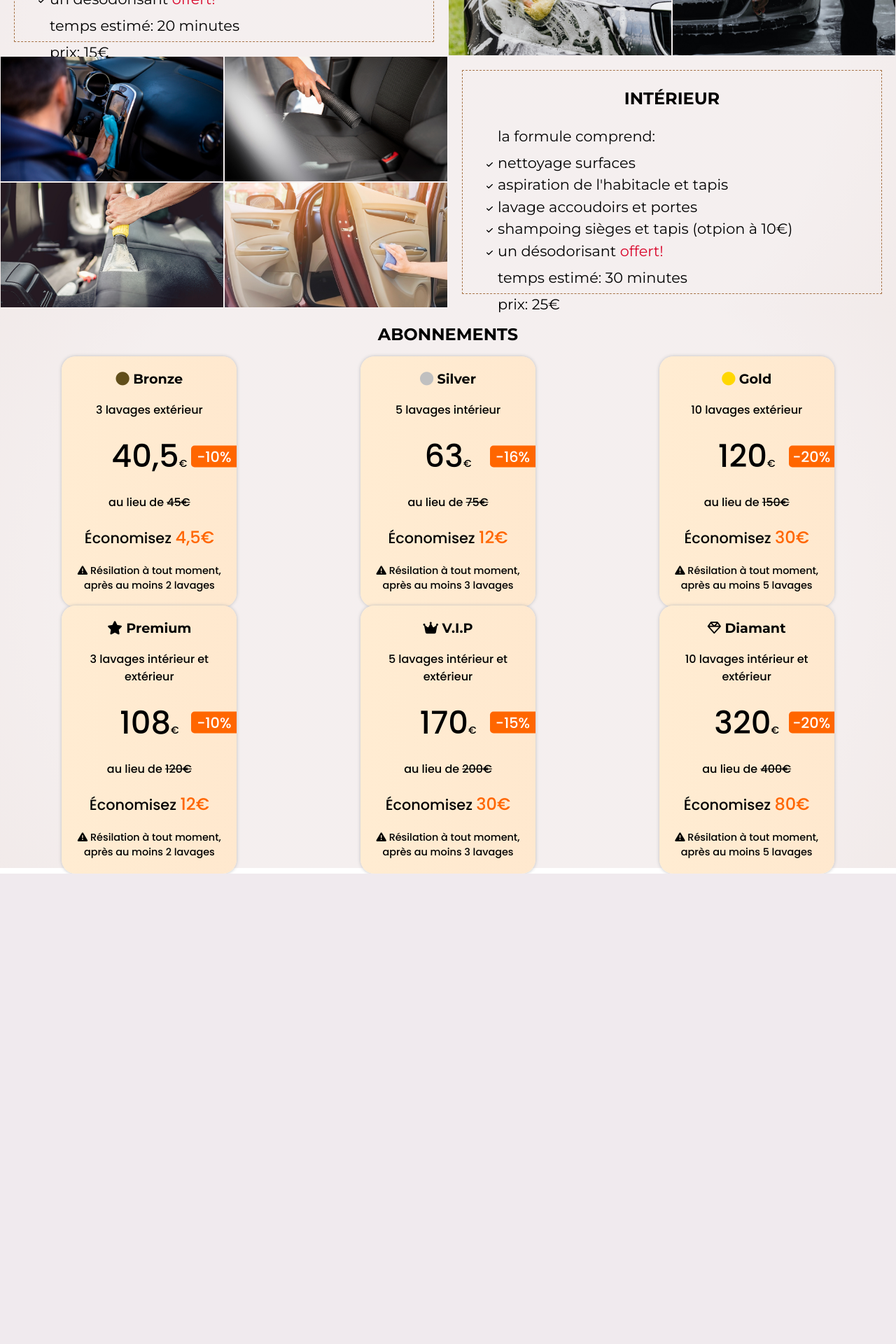
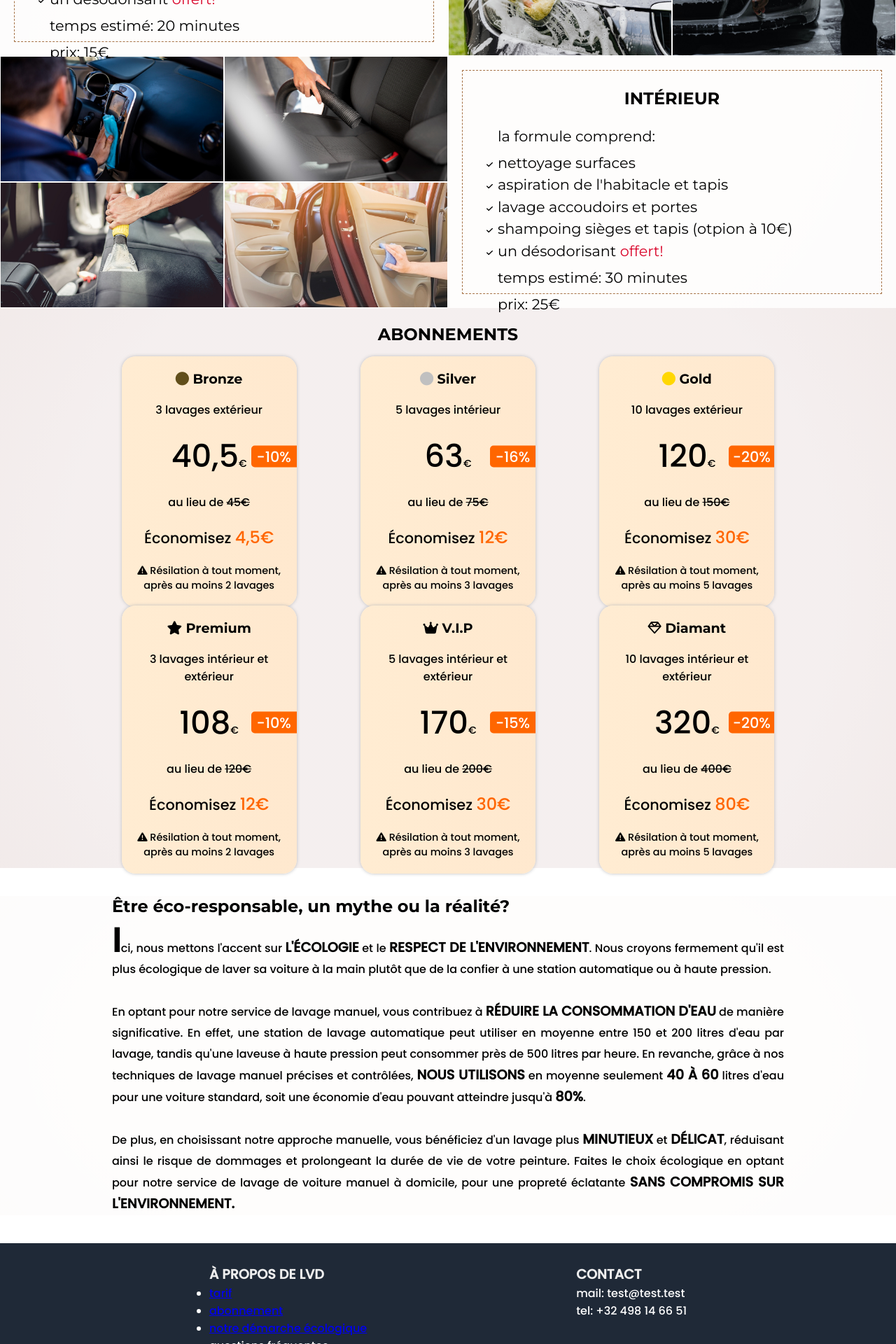
Before and after one commit to TerryHenrard/car-wash-from-home, a PHP site: page / in a window 1280 px wide. Shown: the part 1080-3000 px from the top of the page at 70% size. Before the commit the page ends 2328 px from the top, so only its background shows below. Run offline with PHP 8.4, Linux system fonts and the light colour scheme.

Commit message:
add section ecologie and footer

```diff
--- a/assets/styles/index.css
+++ b/assets/styles/index.css
@@ -172,6 +172,7 @@ header .header-text div .fa-solid {
 
 .tarif {
   min-width: 1000px;
+  background-color: #dcd9d4;
   background-image: radial-gradient(73% 147%, #eadfdf 59%, #ece2df 100%), radial-gradient(91% 146%, rgba(255, 255, 255, 0.5) 47%, rgba(0, 0, 0, 0.5) 100%);
   background-blend-mode: screen;
 }
@@ -259,8 +260,10 @@ header .header-text div .fa-solid {
 
 .abonnement {
   display: grid;
-  grid-template-columns: 1fr 1fr 1fr;
+  grid-template-columns: 26.67vw 26.67vw 26.67vw;
   grid-template-rows: 8vh 46vh 46vh;
+  align-items: center;
+  justify-content: center;
   grid-template-areas: "title title title" "abronze asilver agold" "apremium avip adiamant";
   text-align: center;
   background-image: radial-gradient(73% 147%, #eadfdf 59%, #ece2df 100%), radial-gradient(91% 146%, rgba(255, 255, 255, 0.5) 47%, rgba(0, 0, 0, 0.5) 100%);
@@ -433,4 +436,59 @@ header .header-text div .fa-solid {
 }
 .abonnement .gold .abonnement-container h3 i {
   color: #ffd700;
+}
+
+.ecologie {
+  background-color: #dcd9d4;
+  background-image: radial-gradient(73% 147%, #eadfdf 59%, #ece2df 100%), radial-gradient(91% 146%, rgba(255, 255, 255, 0.5) 47%, rgba(0, 0, 0, 0.5) 100%);
+  background-blend-mode: screen;
+}
+.ecologie .eco-container {
+  width: 75vw;
+  margin: 40px auto;
+  text-align: justify;
+}
+.ecologie .eco-container h3 {
+  font-family: "montserrat", serif;
+  font-size: 1.5rem;
+  margin: 20px 0;
+}
+.ecologie .eco-container p {
+  font-family: "poppins", serif;
+  line-height: 30px;
+}
+.ecologie .eco-container p .lettrine {
+  font-family: "poppins", sans-serif;
+  font-size: 3rem;
+}
+.ecologie .eco-container p span {
+  font-weight: bolder;
+  font-size: 1.2rem;
+  text-transform: uppercase;
+}
+
+.footer {
+  background: #1f2937;
+  color: #ffffff;
+  font-family: "poppins", serif;
+}
+.footer .footer-container {
+  display: flex;
+  justify-content: space-evenly;
+  align-items: flex-start;
+  padding: 30px 0 0 0;
+  height: 20vh;
+}
+.footer .footer-container .apropos h4 {
+  font-size: 1.2rem;
+  text-transform: uppercase;
+  color: #eeeeee;
+}
+.footer .footer-container .apropos ul > li a:visited {
+  color: #ffffff;
+}
+.footer .footer-container .contact h4 {
+  font-size: 1.2rem;
+  text-transform: uppercase;
+  color: #eeeeee;
 }/*# sourceMappingURL=index.css.map */
--- a/assets/styles/index.scss
+++ b/assets/styles/index.scss
@@ -2,3 +2,5 @@
 @import "./layout/header";
 @import "./layout/tarif";
 @import "./layout/abonnement";
+@import "./layout/ecologie";
+@import "./layout/footer";
--- a/assets/styles/layout/_abonnement.scss
+++ b/assets/styles/layout/_abonnement.scss
@@ -1,7 +1,9 @@
 .abonnement {
   display: grid;
-  grid-template-columns: 1fr 1fr 1fr;
+  grid-template-columns: 26.67vw 26.67vw 26.67vw;
   grid-template-rows: 8vh 46vh 46vh;
+  align-items: center;
+  justify-content: center;
   grid-template-areas:
     "title title title"
     "abronze asilver agold"
--- /dev/null
+++ b/assets/styles/layout/_ecologie.scss
@@ -0,0 +1,37 @@
+.ecologie {
+  background-color: #dcd9d4;
+  background-image: radial-gradient(73% 147%, #eadfdf 59%, #ece2df 100%),
+    radial-gradient(
+      91% 146%,
+      rgba(255, 255, 255, 0.5) 47%,
+      rgba(0, 0, 0, 0.5) 100%
+    );
+  background-blend-mode: screen;
+
+  .eco-container {
+    width: 75vw;
+    margin: 40px auto;
+    text-align: justify;
+    h3 {
+      font-family: "montserrat", serif;
+      font-size: 1.5rem;
+      margin: 20px 0;
+    }
+
+    p {
+      font-family: "poppins", serif;
+      line-height: 30px;
+
+      .lettrine {
+        font-family: "poppins", sans-serif;
+        font-size: 3rem;
+      }
+
+      span {
+        font-weight: bolder;
+        font-size: 1.2rem;
+        text-transform: uppercase;
+      }
+    }
+  }
+}
--- /dev/null
+++ b/assets/styles/layout/_footer.scss
@@ -0,0 +1,36 @@
+.footer {
+  background: #1f2937;
+  color: #ffffff;
+  font-family: "poppins", serif;
+
+  .footer-container {
+    display: flex;
+    justify-content: space-evenly;
+    align-items: flex-start;
+    padding: 30px 0 0 0;
+    height: 20vh;
+
+    .apropos {
+      h4 {
+        font-size: 1.2rem;
+        text-transform: uppercase;
+        color: #eeeeee;
+      }
+
+      ul > li {
+        a {
+          &:visited {
+            color: #ffffff;
+          }
+        }
+      }
+    }
+    .contact {
+      h4 {
+        font-size: 1.2rem;
+        text-transform: uppercase;
+        color: #eeeeee;
+      }
+    }
+  }
+}
--- a/assets/styles/layout/_tarif.scss
+++ b/assets/styles/layout/_tarif.scss
@@ -1,5 +1,6 @@
 .tarif {
   min-width: 1000px;
+  background-color: #dcd9d4;
   background-image: radial-gradient(73% 147%, #eadfdf 59%, #ece2df 100%),
     radial-gradient(
       91% 146%,
--- a/index.html
+++ b/index.html
@@ -32,8 +32,9 @@
         <ul>
           <li><a href="#tarif">tarif</a></li>
           <li><a href="#abonnement">abonnement</a></li>
-          <li>être éco responsable ?</li>
-          <li>contact</li>
+          <li><a href="#ecologie">être éco-responsable ?</a></li>
+          <li><a href="#ecologie">faq</a></li>
+          <li><a href="#footer">contact</a></li>
         </ul>
       </div>
       <div class="social-network">
@@ -186,6 +187,53 @@
       </div>
     </div>
   </section>
+
+  <section class="ecologie" id="ecologie">
+    <div class="eco-container">
+      <h3>Être éco-responsable, un mythe ou la réalité?</h3>
+      <p>
+        <span class="lettrine"> I</span>ci, nous mettons l'accent sur
+        <span>l'écologie</span> et le
+        <span>respect de l'environnement</span>. Nous croyons fermement qu'il est plus écologique de laver sa voiture à
+        la main
+        plutôt que de la confier à une station automatique ou à haute pression.<br><br> En optant pour notre service de
+        lavage
+        manuel, vous contribuez à <span>réduire la consommation d'eau</span> de manière significative. En effet, une
+        station de
+        lavage automatique peut utiliser en moyenne entre 150 et 200 litres d'eau par lavage, tandis qu'une laveuse à
+        haute pression peut consommer près de 500 litres par heure. En revanche, grâce à nos techniques de lavage manuel
+        précises et contrôlées, <span>nous utilisons</span> en moyenne seulement <span>40 à 60</span> litres d'eau pour
+        une voiture standard, soit
+        une économie d'eau pouvant atteindre jusqu'à <span>80%</span>. <br><br>De plus, en choisissant notre approche
+        manuelle,
+        vous
+        bénéficiez d'un lavage plus <span>minutieux</span> et <span>délicat</span>, réduisant ainsi le risque de
+        dommages et prolongeant la durée
+        de vie de votre peinture. Faites le choix écologique en optant pour notre service de lavage de
+        voiture manuel à
+        domicile, pour une propreté éclatante <span>sans compromis sur l'environnement.</span>
+      </p>
+    </div>
+  </section>
+
+  <footer class="footer" id="footer">
+    <div class="footer-container">
+      <div class="apropos">
+        <h4>À propos de LVD</h4>
+        <ul>
+          <li><a href="#tarif">tarif</a></li>
+          <li><a href="#abonnement">abonnement</a></li>
+          <li><a href="#ecologie">notre démarche écologique</a></li>
+          <li><a href="">questions fréquentes</a></li>
+        </ul>
+      </div>
+      <div class="contact">
+        <h4>contact</h4>
+        <p>mail: test@test.test</p>
+        <p>tel: +32 498 14 66 51</p>
+      </div>
+    </div>
+  </footer>
 </body>
 
 </html>
```
Also changed, not shown: 1 other file.
